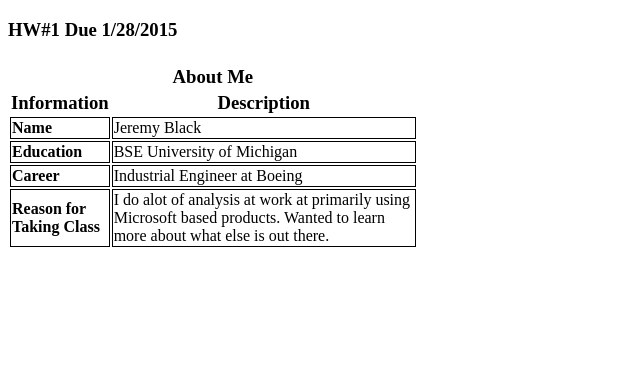
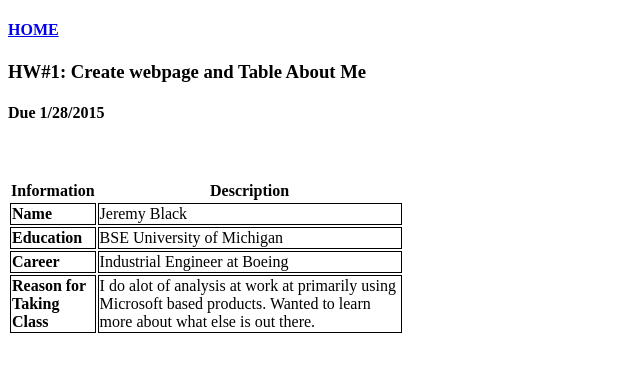
Before and after one commit to jeremyb311/jeremyb311.github.io, a plain HTML site: page HW1.html in a window 1280 px wide. Shown: the whole page, without its empty margins (0-640 px from the left). Drawn offline with Linux system fonts and the light colour scheme.

Commit message:
Update HW1.html

```diff
--- a/HW1.html
+++ b/HW1.html
@@ -6,12 +6,11 @@
 	</head>
 
 	<body>
-		<h3> HW#1 Due 1/28/2015</h>
+		<h4><a href="index.html">HOME</a></h4>
+		<h3> HW#1: Create webpage and Table About Me</h3>
+		<h4>Due 1/28/2015</h4>
 		<br></br>
 		<table>
-			<thead>
-				<th colspan="2">About Me</th>
-			</thead>
 			<thead>
 				<th>Information</th>
 				<th>Description</th>
```
